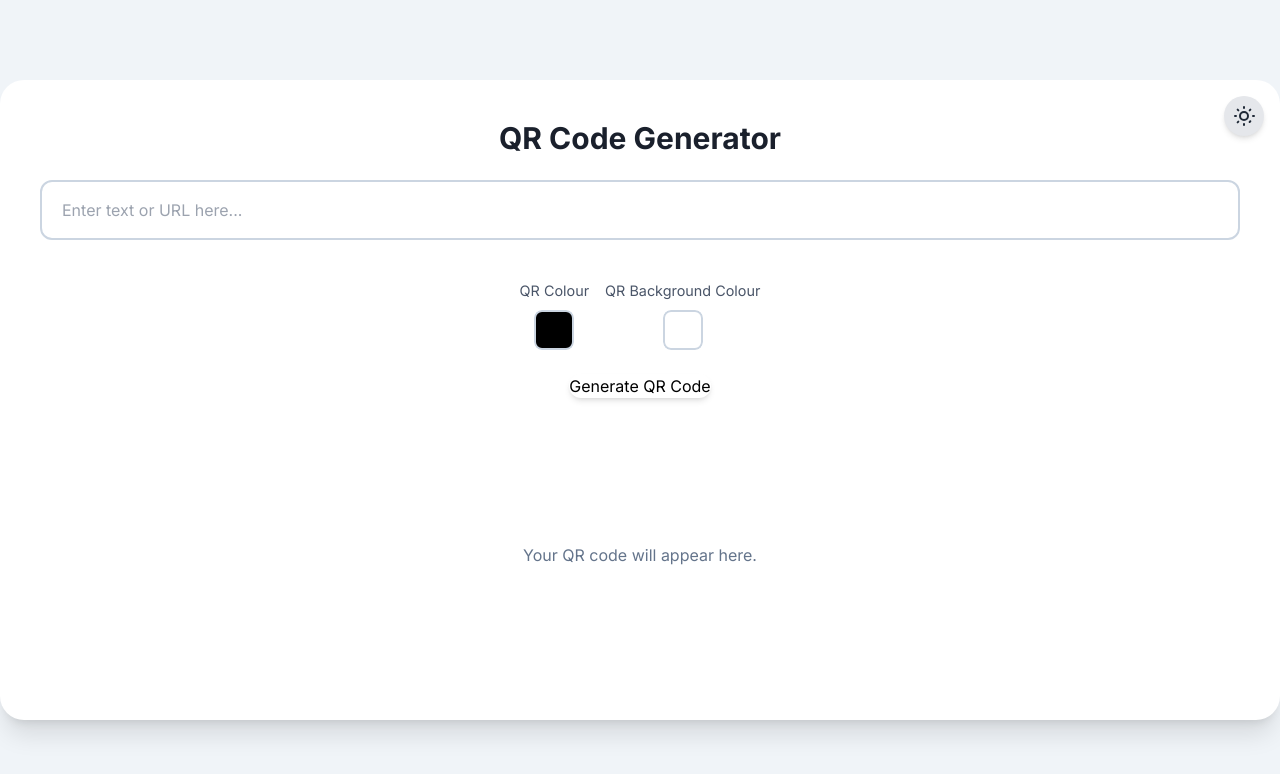
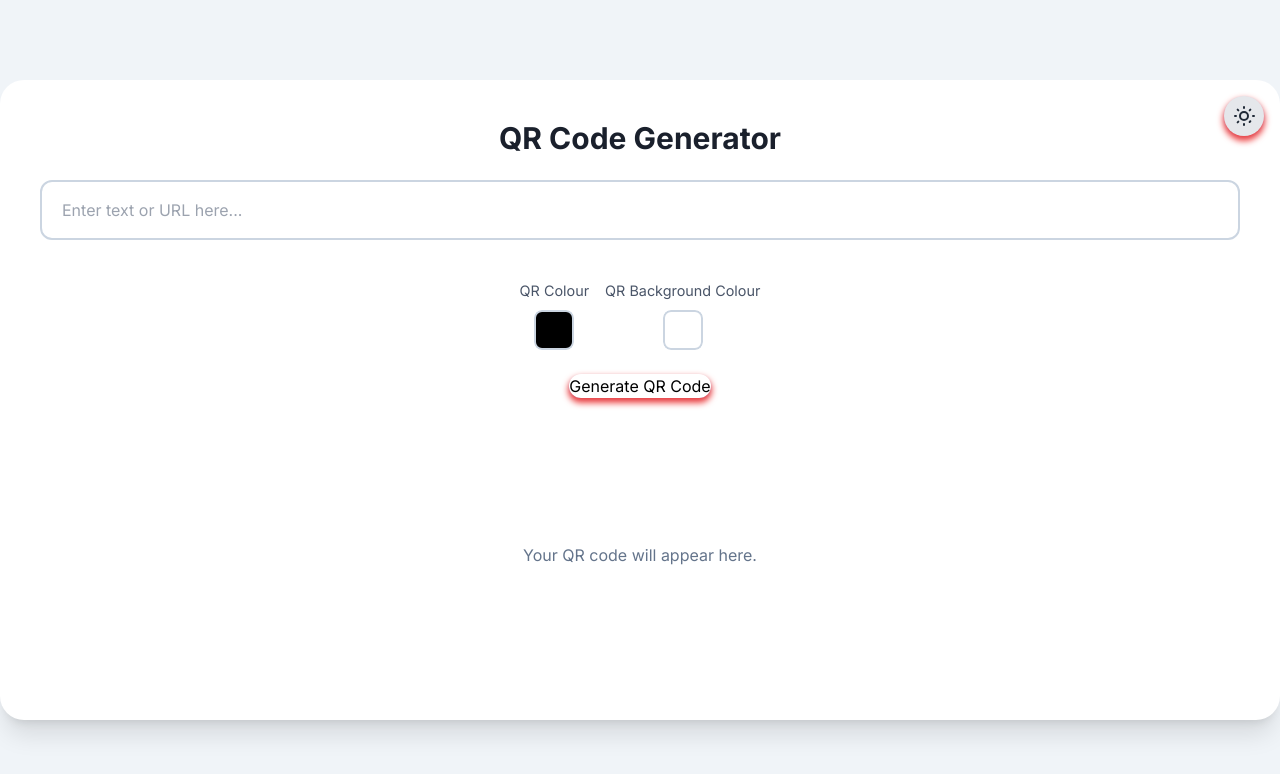
Before and after one commit to MahsuaIT/QR-Code-Generator, a plain HTML site: page index.html in a window 1280 px wide. Drawn offline with nearby package versions, Linux system fonts and the light colour scheme.

Commit message:
Update index.html

```diff
--- a/index.html
+++ b/index.html
@@ -58,7 +58,7 @@
             cursor: pointer;
             transition: transform 0.2s ease-in-out, box-shadow 0.2s ease-in-out, background-image 0.3s ease;
             border: none;
-            box-shadow: 0 4px 6px -1px rgba(0, 0, 0, 0.1), 0 2px 4px -2px rgba(0, 0, 0, 0.1);
+            box-shadow: 0 4px 6px 1px #ef4444, 0 2px 4px -2px #3b82f6;
         }
         button:hover {
             transform: translateY(-2px); /* Slight lift on hover */
```
